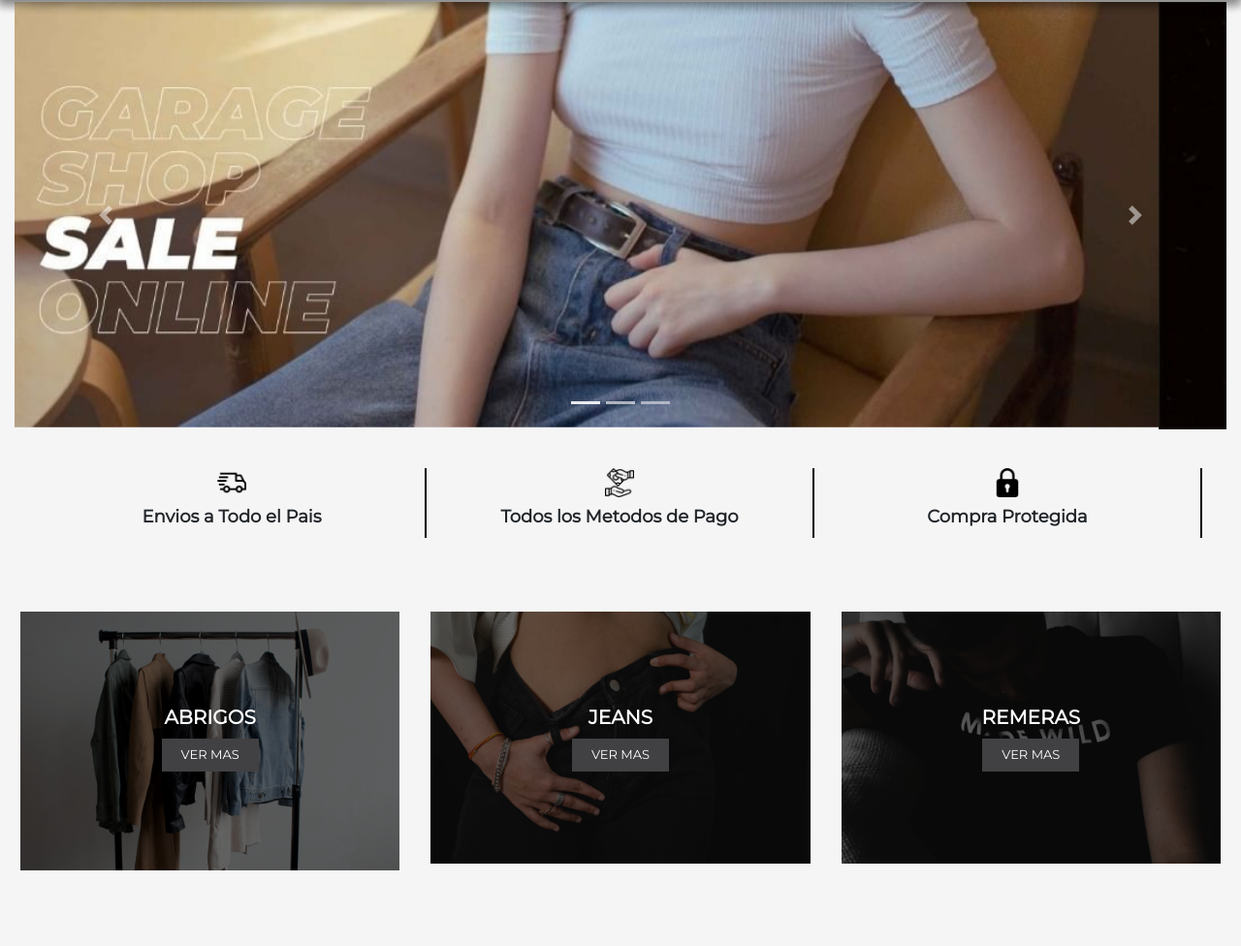
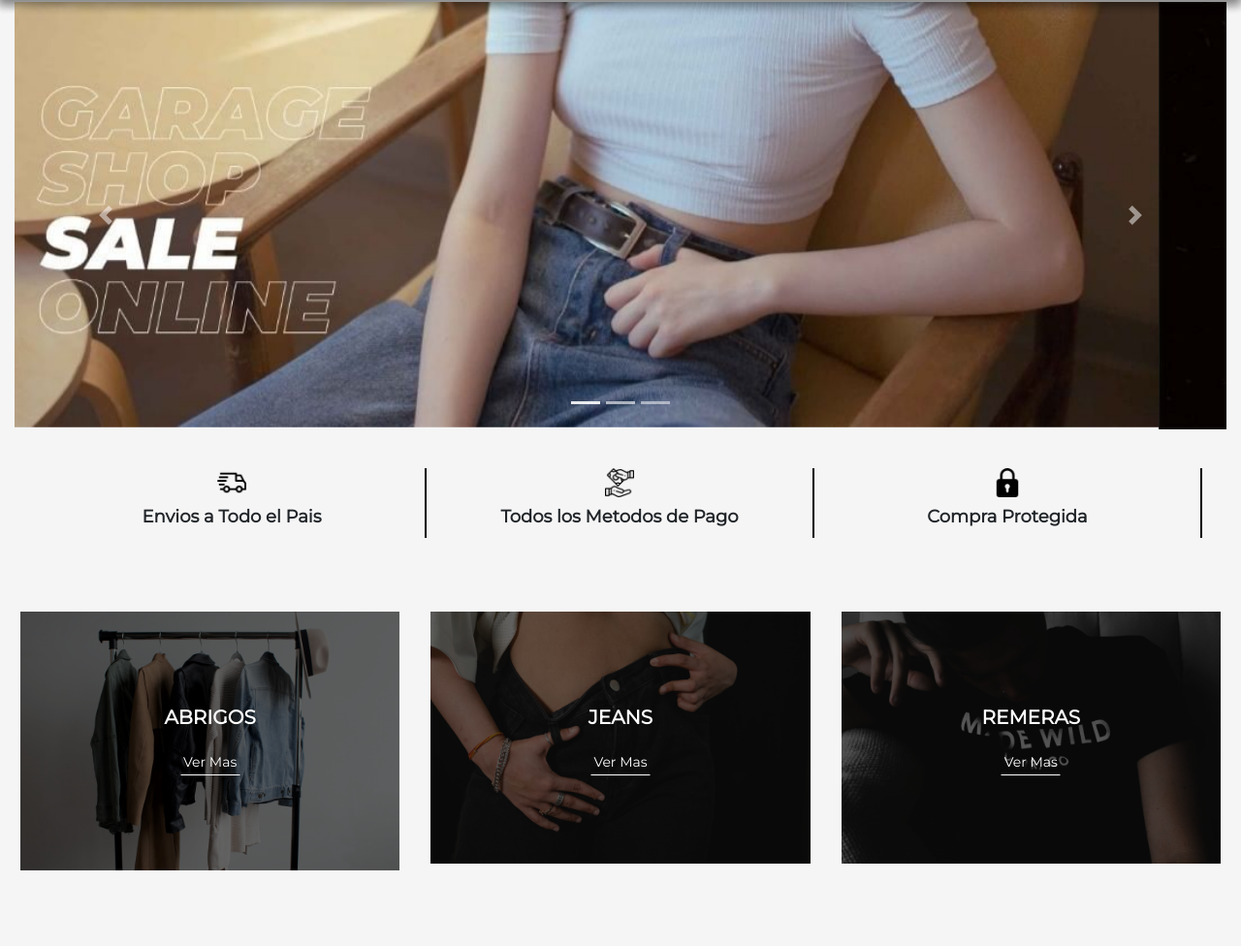
Before and after one commit to BarbaraTorrilla/moods_shop, a plain HTML site: page index.html in a window 1280 px wide. Shown: the part 70-1046 px from the top of the page at 97% size. Drawn offline with nearby package versions, Linux system fonts and the light colour scheme.

Commit message:
modificacion de botones de categorias

```diff
--- a/index.html
+++ b/index.html
@@ -99,7 +99,7 @@
               <img src="img/abrigosss.jpg" class="img-fluid" alt="producto">
               <div class="content">
                   <h3 class="title">ABRIGOS</h3>
-                  <div class="btn btn-dark btn-small"><a href="pages/productos.html">Ver Mas</a></div>
+                  <div class="btn "><a href="pages/productos.html">Ver Mas</a></div>
               </div>
             </div>
           </div>
@@ -109,7 +109,7 @@
               <img src="img/jeans.jpg" class="img-fluid" alt="producto">
               <div class="content">
                   <h3 class="title">JEANS</h3>
-                  <div class="btn btn-dark btn-small"> <a href="pages/productos.html">Ver Mas</a></div>
+                  <div class="btn  "> <a href="pages/productos.html">Ver Mas</a></div>
               </div>
             </div>
           </div>
@@ -121,7 +121,7 @@
               </div>
                 <div class="content">
                   <h3 class="title">REMERAS</h3>
-                  <div class="btn btn-dark btn-small"><a href="pages/productos.html">Ver Mas</a></div>
+                  <div class="btn "><a href="pages/productos.html">Ver Mas</a></div>
                </div>
             </div>
           </div>
--- a/scss/views/_home.scss
+++ b/scss/views/_home.scss
@@ -65,23 +65,24 @@
     text-decoration: none;
 }
 .card-categorias .content .btn{
-    margin: 0 0 10px;
-    padding: 7px 20px;
-    text-transform: uppercase;
-    font-size: 13px;
-    border-radius: 0%;
-    background-color: #414042;
-    border: 0;
-    font-weight: 500;
-
+     display: inline-block;
+     background: none;
+     font-size: 14px;
+     font-weight: 500;
+     border-bottom: 1px solid $blanco;
+     padding: 2.5px;
+     transform: translateY(10px);
+     transition: 0.3s ease;
+     border-radius: 0%;
 }
 .card-categorias .content .btn a{
     color: $blanco;
     text-decoration: none;
 }
 .card-categorias .content .btn:hover {
-    background-color: $blanco;
-    color: black;}
+  color: #2a2a2a;
+  border-bottom: 1px solid #2a2a2a;
+}
 
 
 
```
Also changed, not shown: css/style.css, 1 other file.
